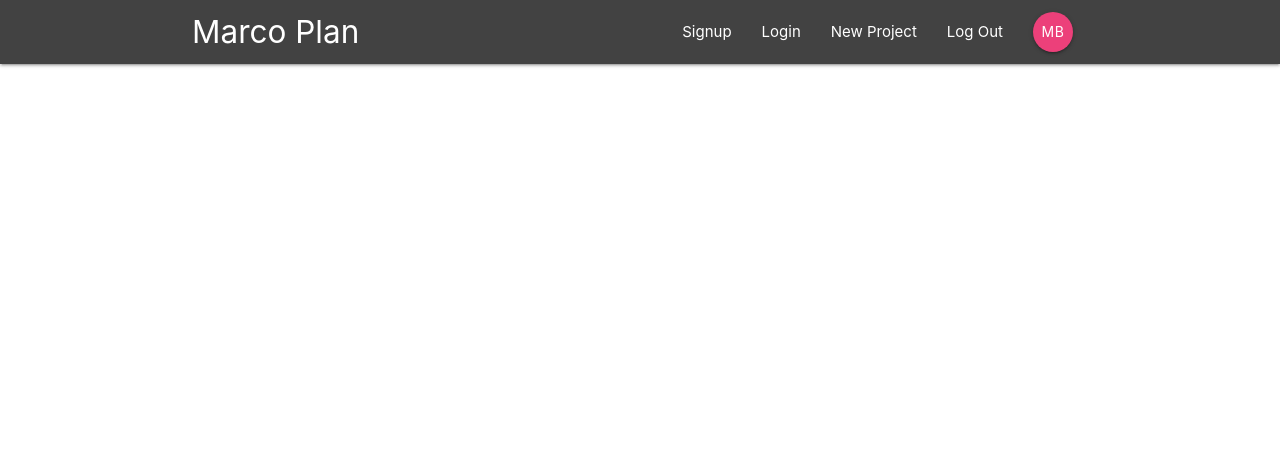
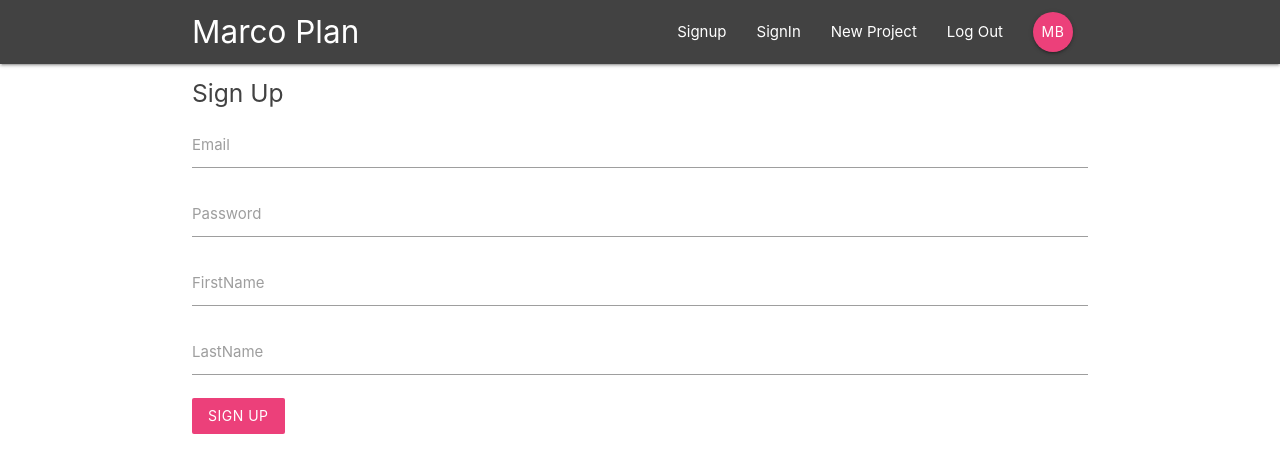
Before and after one commit to ilbonny/React-Redux-Firebase-App, a React (Create React App) app in the folder marcoplan/: page /signup in a window 1280 px wide. Shown: the top 472 px of the page. Built offline with nearby package versions, Linux system fonts and the light colour scheme.

Commit message:
add more components

```diff
--- a/marcoplan/public/index.html
+++ b/marcoplan/public/index.html
@@ -44,3 +44,5 @@
     -->
   </body>
 </html>
+
+<script src="https://cdnjs.cloudflare.com/ajax/libs/materialize/1.0.0/js/materialize.min.js"></script>
--- a/marcoplan/src/App.js
+++ b/marcoplan/src/App.js
@@ -1,6 +1,10 @@
 import React, { Component } from 'react';
-import {BrowserRouter} from 'react-router-dom'
+import {BrowserRouter, Switch, Route} from 'react-router-dom'
 import NavBar from './components/layout/Navbar'
+import Dashboard from './components/dashboard/Dashboard';
+import ProjectDetails from './components/projects/ProjectDetails';
+import SignIn from './components/auth/SignIn';
+import SignUp from './components/auth/SignUp';
 
 class App extends Component {
   render() {
@@ -8,6 +12,12 @@
       <BrowserRouter>
         <div className="App">
            <NavBar/>
+           <Switch>
+              <Route exact path='/' component={Dashboard} />
+              <Route path='/projects/:id' component={ProjectDetails} />
+              <Route path='/signin' component ={SignIn} />
+              <Route path='/signup' component ={SignUp} />
+           </Switch>
         </div>
       </BrowserRouter>
     );
--- a/marcoplan/src/components/auth/SignIn.js
+++ b/marcoplan/src/components/auth/SignIn.js
@@ -0,0 +1,44 @@
+import React, { Component } from 'react'
+
+class SignIn extends Component {
+  state ={
+     email : '',
+     password : ''
+  }
+
+  handleChange = (e)=> {
+     this.setState({
+        [e.target.id] : e.target.value
+     })
+  }
+
+  handleSubmit = (e)=> {
+    e.preventDefault();
+    console.log(this.state);
+
+  }
+
+  render() {
+    return (
+
+      <div className="container">
+            <form className="white" onSubmit={this.handleSubmit}>
+                 <h5 className="grey-text text-darken-3">Sign In</h5>
+                <div className="input-field">
+                    <label htmlFor="email">Email</label>
+                    <input type="email" id='email' onChange={this.handleChange} />
+                </div>
+                <div className="input-field">
+                    <label htmlFor="password">Password</label>
+                    <input type="password" id='password' onChange={this.handleChange} />
+                </div>
+                <div className="input-field">
+                    <button className="btn pink lighten-1 z-depth-0">Login</button>
+                </div>
+        </form>
+      </div>
+    )
+  }
+}
+
+export default SignIn
--- a/marcoplan/src/components/auth/SignUp.js
+++ b/marcoplan/src/components/auth/SignUp.js
@@ -0,0 +1,54 @@
+import React, { Component } from 'react'
+
+class SignUp extends Component {
+  state ={
+     email : '',
+     password : '',
+     firstName : '',
+     lastName :''
+  }
+
+  handleChange = (e)=> {
+     this.setState({
+        [e.target.id] : e.target.value
+     })
+  }
+
+  handleSubmit = (e)=> {
+    e.preventDefault();
+    console.log(this.state);
+
+  }
+
+  render() {
+    return (
+
+      <div className="container">
+            <form className="white" onSubmit={this.handleSubmit}>
+                 <h5 className="grey-text text-darken-3">Sign Up</h5>
+                <div className="input-field">
+                    <label htmlFor="email">Email</label>
+                    <input type="email" id='email' onChange={this.handleChange} />
+                </div>
+                <div className="input-field">
+                    <label htmlFor="password">Password</label>
+                    <input type="password" id='password' onChange={this.handleChange} />
+                </div>
+                <div className="input-field">
+                    <label htmlFor="firstName">FirstName</label>
+                    <input type="text" id='firstName' onChange={this.handleChange} />
+                </div>
+                <div className="input-field">
+                    <label htmlFor="lastName">LastName</label>
+                    <input type="text" id='lastName' onChange={this.handleChange} />
+                </div>
+                <div className="input-field">
+                    <button className="btn pink lighten-1 z-depth-0">Sign Up</button>
+                </div>
+        </form>
+      </div>
+    )
+  }
+}
+
+export default SignUp
--- a/marcoplan/src/components/dashboard/Dashboard.js
+++ b/marcoplan/src/components/dashboard/Dashboard.js
@@ -0,0 +1,22 @@
+import React, {Component} from 'react'
+import Notification from './Notification'
+import ProjectList from '../projects/ProjectList'
+
+class Dashboard extends Component{
+    render (){
+        return(
+           <div className="dashboard container">
+                <div className="row">
+                    <div className="col s12 m6">
+                        <ProjectList/>
+                    </div>
+                    <div className="col s12 m5 offset-m1">
+                        <Notification/>
+                    </div>
+                </div>
+           </div>
+        )
+    }
+}
+
+export default Dashboard
--- a/marcoplan/src/components/dashboard/Notification.js
+++ b/marcoplan/src/components/dashboard/Notification.js
@@ -0,0 +1,12 @@
+import React from 'react'
+
+const Notification = () => {
+        return(
+           <div >
+               <p>Notification</p>
+
+           </div>
+        )
+        }
+
+export default Notification
--- a/marcoplan/src/components/layout/SignedOutLink.js
+++ b/marcoplan/src/components/layout/SignedOutLink.js
@@ -4,8 +4,8 @@
 const SignedOutLink = ()=>{
     return (
         <ul className ="right">
-          <li> <NavLink to='/'>Signup</NavLink></li>
-          <li> <NavLink to='/'>Login</NavLink></li>
+          <li> <NavLink to='/signup'>Signup</NavLink></li>
+          <li> <NavLink to='/signin'>SignIn</NavLink></li>
         </ul>
     )
 }
--- a/marcoplan/src/components/projects/ProjectDetails.js
+++ b/marcoplan/src/components/projects/ProjectDetails.js
@@ -0,0 +1,24 @@
+import React from 'react'
+
+const ProjectDetails = (props) =>{
+
+    const id = props.match.params.id
+
+    return (
+        <div className="container section project-details">
+        <div className="card z-depth-0">
+          <div className="card-content">
+            <span className="card-title">Project title {id} </span>
+            <p>Lorem ipsum dolor sit amet consectetur adipisicing elit. Et labore quaerat quibusdam vel saepe, ab voluptate accusantium culpa nemo fuga earum? Soluta amet nobis officia sed neque fuga aperiam quia?</p>
+          </div>
+          <div className="card-action grey lighten-4 grey-text">
+            <div>Posted by The Net Ninja</div>
+            <div>2nd September, 2am</div>
+          </div>
+        </div>
+      </div>
+    )
+
+}
+
+export default ProjectDetails
--- a/marcoplan/src/components/projects/ProjectList.js
+++ b/marcoplan/src/components/projects/ProjectList.js
@@ -0,0 +1,14 @@
+import React from 'react'
+import ProjectSummary from './ProjectSummary';
+
+const ProjectList = () => {
+    return(
+        <div className="project-list section">
+            <ProjectSummary />
+            <ProjectSummary />
+            <ProjectSummary />
+        </div>
+    )
+}
+
+export default ProjectList
--- a/marcoplan/src/components/projects/ProjectSummary.js
+++ b/marcoplan/src/components/projects/ProjectSummary.js
@@ -0,0 +1,15 @@
+import React from 'react'
+
+const ProjectSummary =()=>{
+    return (
+        <div className="card z-depth-0 project-summary">
+            <div className="card-content grey-text text-darken-3">
+                <span className="card-title ">Project title</span>
+                <p>Posted by The Net Ninja</p>
+                <p className="grey-text">3rd September, 2am</p>
+            </div>
+        </div>
+    )
+}
+
+export default ProjectSummary
```
